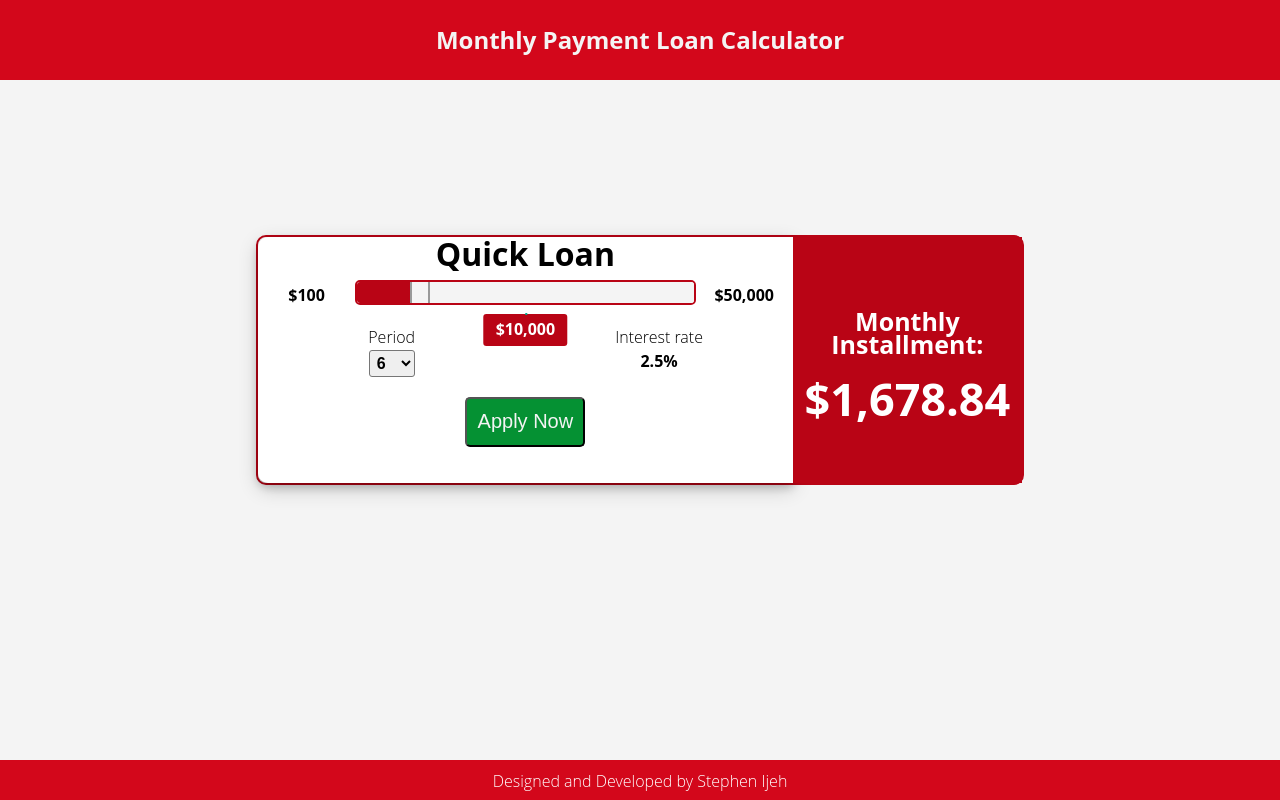
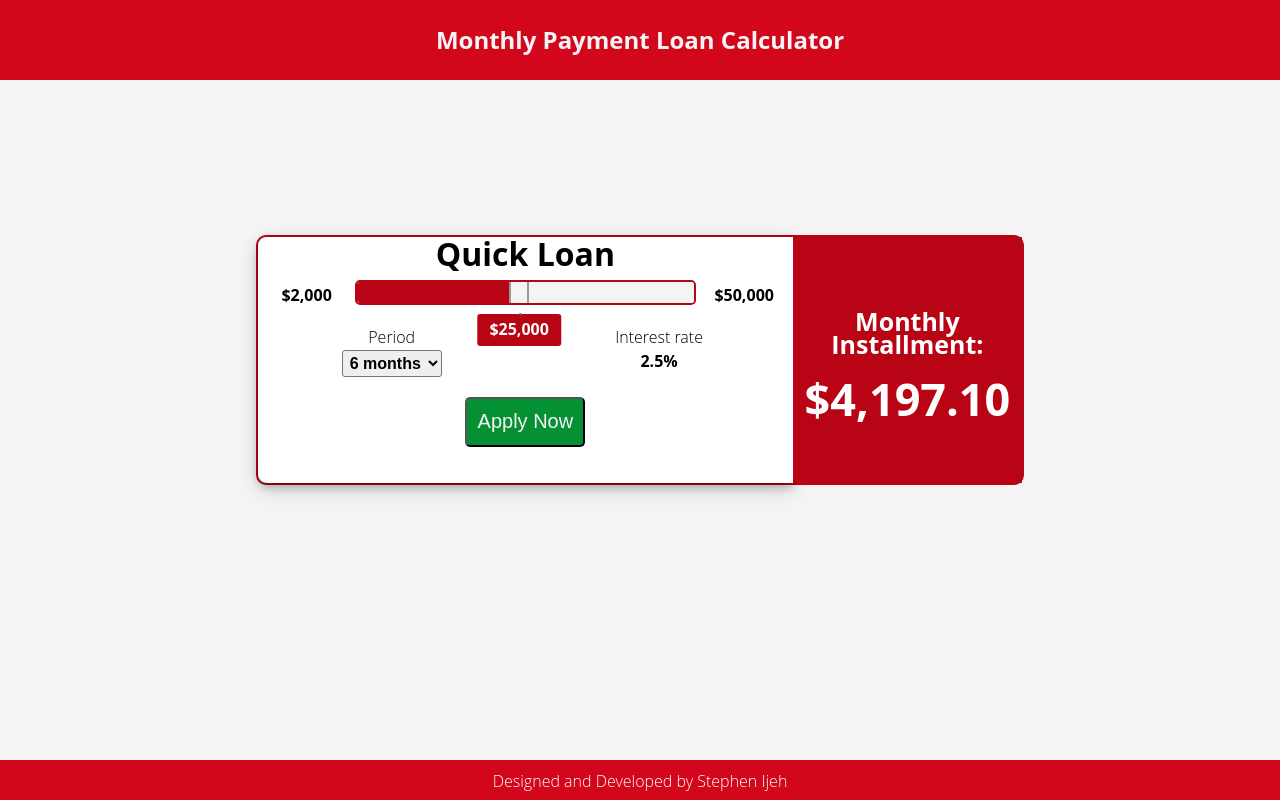
Before and after one commit to Stephenice/loan_calculator, a plain HTML site: page index.html in a window 1280 px wide. Drawn offline with Linux system fonts and the light colour scheme.

Commit message:
Loan calculator

```diff
--- a/index.html
+++ b/index.html
@@ -22,9 +22,9 @@
                     <h1>Quick Loan</h1>
                 </div>
                 <div class="cal_two_top cal">
-                    <div class="cal_row_one"><p>$100</p></div>
+                    <div class="cal_row_one"><p>$2,000</p></div>
                     <div class="cal_row_two">
-                        <input type="range" class="range" value="10000" min="2000" max="50000" step="500">
+                        <input type="range" class="range" value="25000" min="2000" max="50000" step="500">
                         <div class="rangeValue"></div>
                     </div>
                     <div class="cal_row_three"><p>$50,000</p></div>
@@ -34,10 +34,11 @@
                 <div class="cal_three_top cal">
                     <div class="cal_row"><p>Period <span>
                         <select name="month" id="monthly">
-                            <option value="6">6</option>
-                            <option value="12">12</option>
-                            <option value="24">24</option>
-                            <option value="36">36</option>
+                            <option value="6">6 months</option>
+                            <option value="12">1 year</option>
+                            <option value="24">2 years</option>
+                            <option value="36">3 years</option>
+                            <option value="84">7 years</option>
                           </select>
                     </span></p></div>
 
--- a/script.js
+++ b/script.js
@@ -30,7 +30,7 @@ function cal(rangeAmount, period, rate){
     rangeValue.innerHTML = `$${range_value}`;
 
     //value position
-    const min = rangeAmount.min ? amount.min : 0;
+    const min = rangeAmount.min ? rangeAmount.min : 0;
     const max = rangeAmount.max ? rangeAmount.max : 100;
     const newVal = Number(((amount - min) * 100) / (max - min));
     rangeValue.style.left = `calc(${newVal}% + (${8 - newVal * 0.15}px))`;
```
